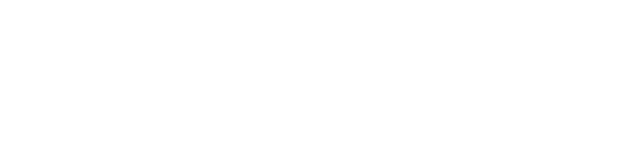
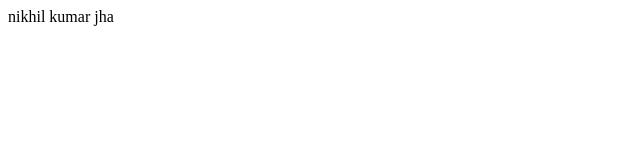
Before and after one commit to 123Nikhiljha/git-in-1-video, a plain HTML site: page index.html in a window 1280 px wide. Shown: the whole page, without its empty margins (0-640 px from the left). Drawn offline with Linux system fonts and the light colour scheme.

Commit message:
fixed extra text

```diff
--- a/index.html
+++ b/index.html
@@ -7,6 +7,6 @@
     <title>Documet</title>
 </head>
 <body>
-    <h1></h1>
+    nikhil kumar jha
 </body>
 </html>
```
